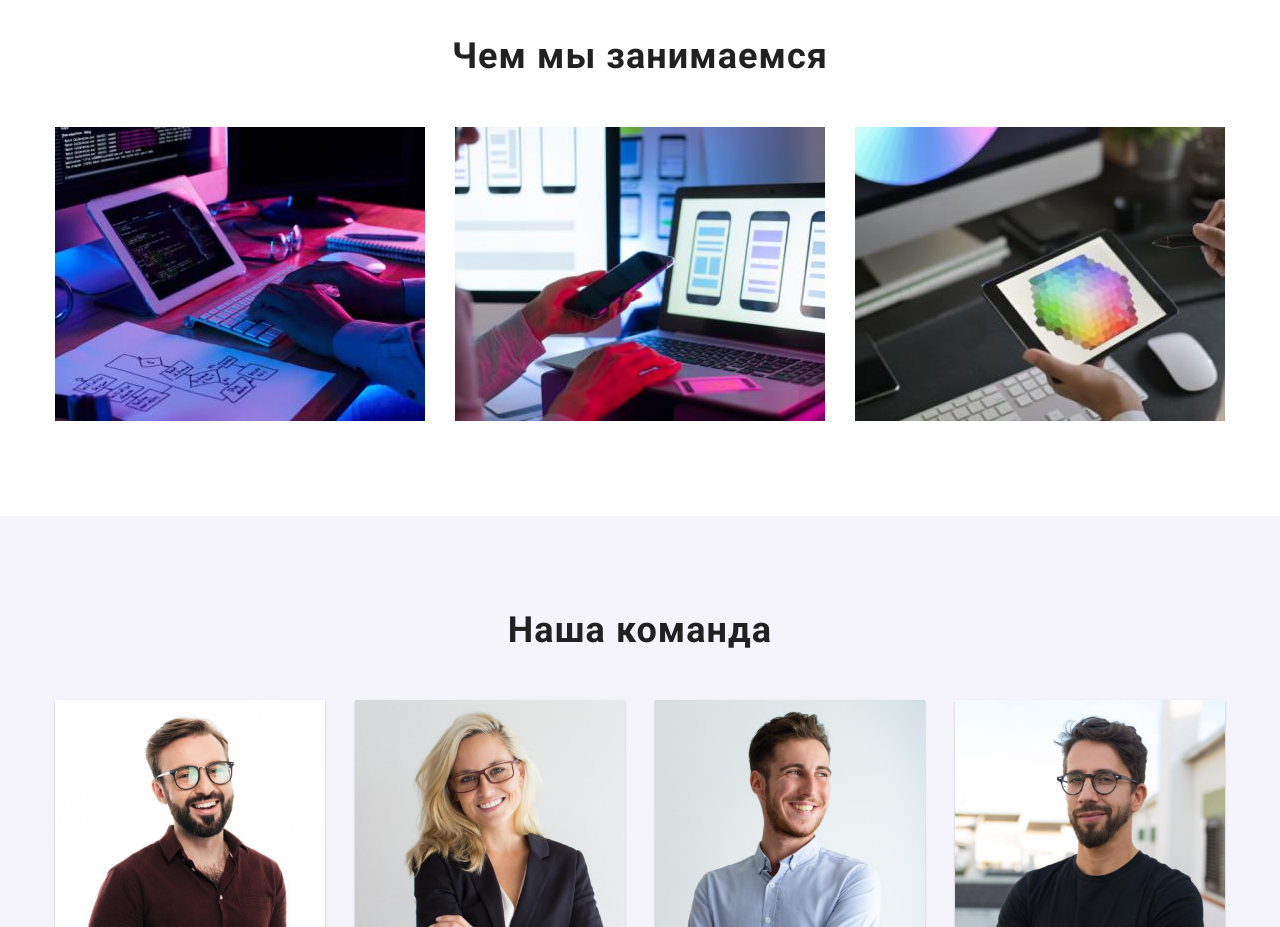
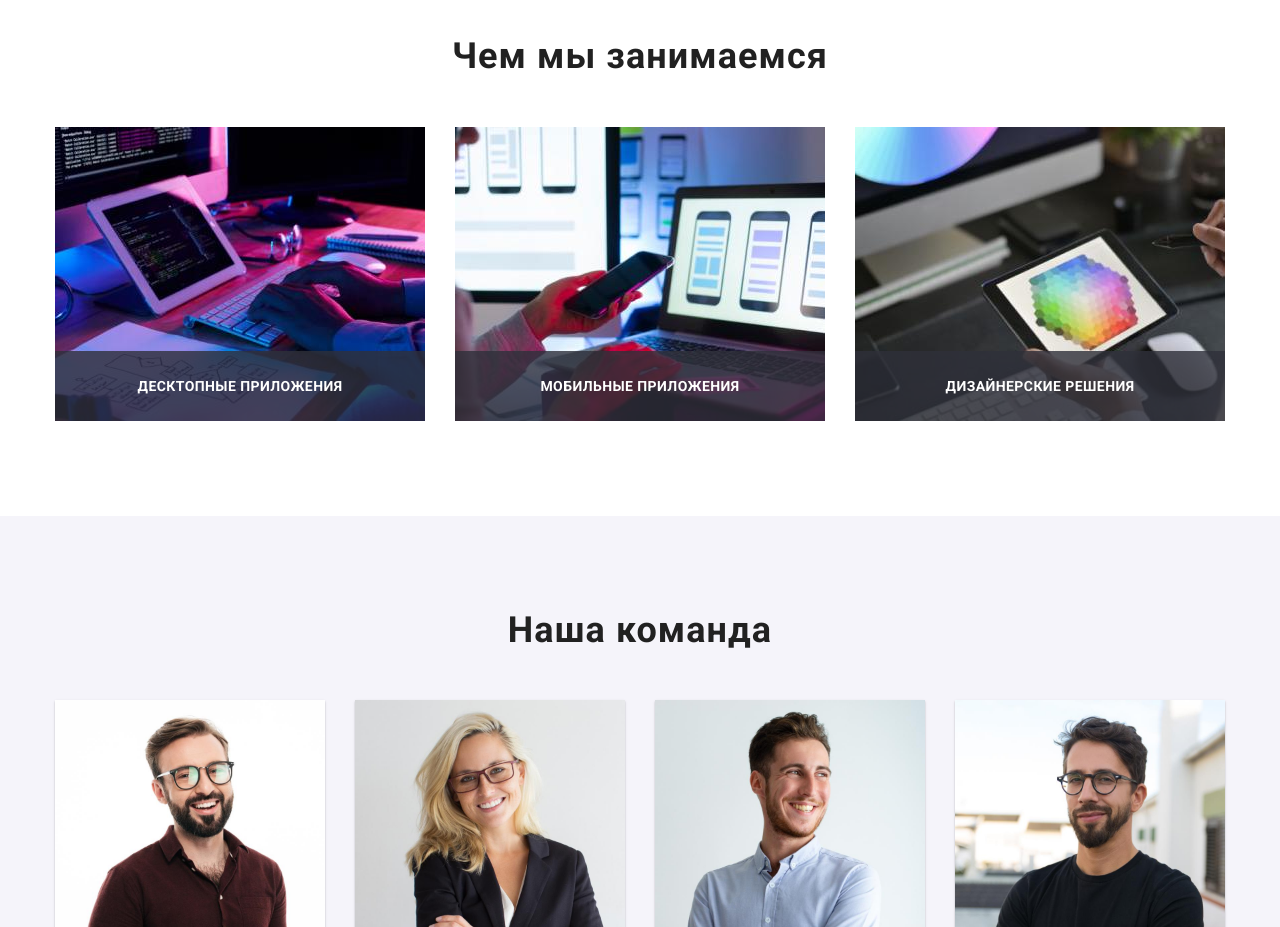
Before and after one commit to xDshkaaa/goit-markup-hw-05, a plain HTML site: page index.html in a window 1280 px wide. Shown: the part 1080-2007 px from the top of the page. Drawn offline with nearby package versions, Linux system fonts and the light colour scheme.

Commit message:
змінив код

```diff
--- a/css/styles.css
+++ b/css/styles.css
@@ -316,10 +316,31 @@ a {
   display: flex;
 }
 .work-item {
+  position: relative;
   margin-right: 30px;
 }
 .work-item:last-child {
   margin-right: 0;
+}
+.work-model {
+  position: absolute;
+
+  bottom: 0;
+  left: 0;
+  height: 70px;
+  width: 100%;
+  background-color: rgba(47, 48, 58, 0.8);
+}
+.work-model-text {
+  margin-top: 27px;
+  font-weight: bold;
+  font-size: 14px;
+  line-height: 16px;
+  text-align: center;
+  letter-spacing: 0.03em;
+  text-transform: uppercase;
+
+  color: #ffffff;
 }
 /* team section */
 .team {
--- a/index.html
+++ b/index.html
@@ -118,6 +118,9 @@
                 alt="Написание верстки"
                 width="370"
               />
+              <div class="work-model">
+                <p class="work-model-text">Десктопные приложения</p>
+              </div>
             </li>
             <li class="work-item">
               <img
@@ -126,6 +129,9 @@
               "
                 width="370"
               />
+              <div class="work-model">
+                <p class="work-model-text">Мобильные приложения</p>
+              </div>
             </li>
             <li class="work-item">
               <img
@@ -134,6 +140,9 @@
               "
                 width="370"
               />
+              <div class="work-model">
+                <p class="work-model-text">Дизайнерские решения</p>
+              </div>
             </li>
           </ul>
         </div>
```
